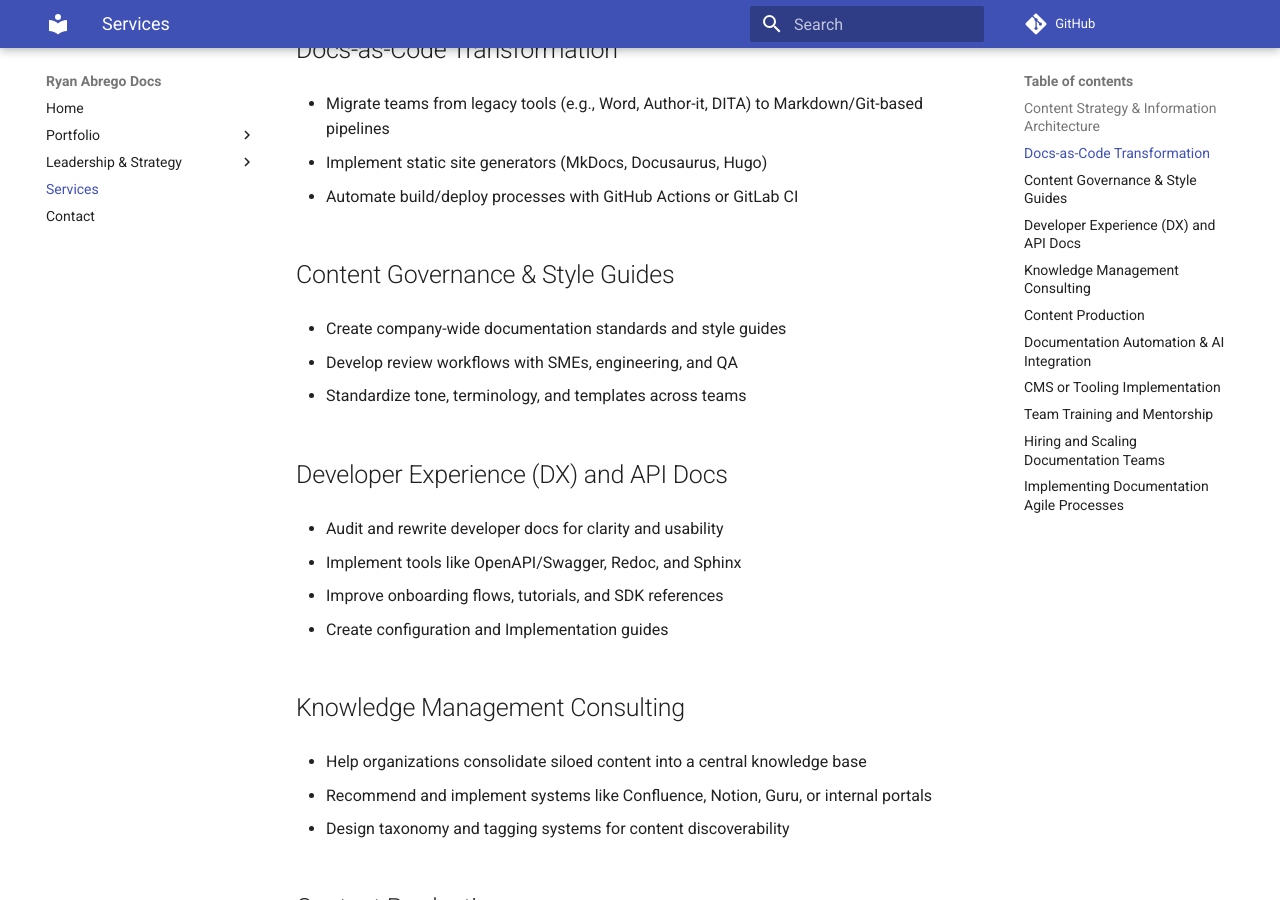
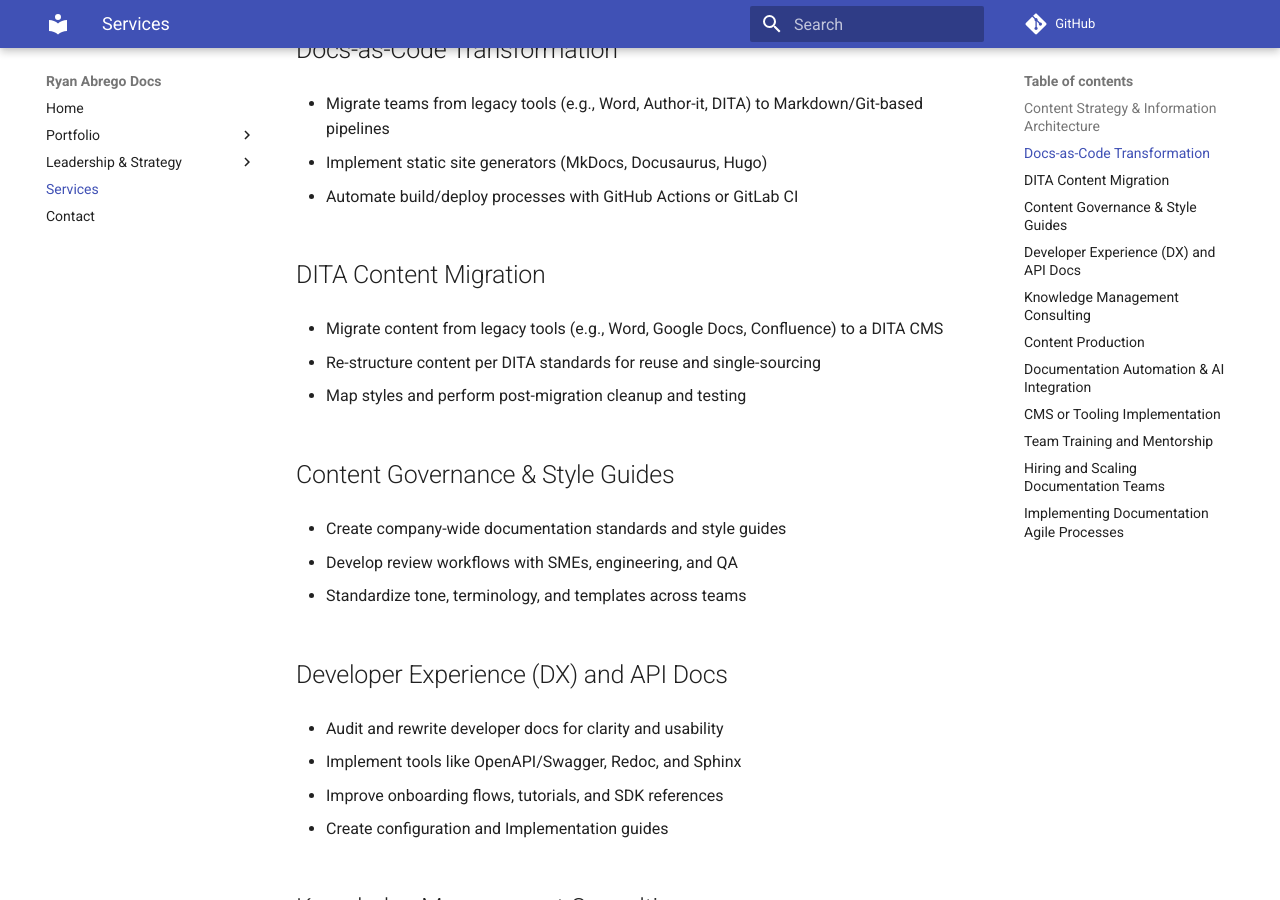
Before and after one commit to ryanabrego/MkDocs, an MkDocs documentation site: the page built from docs/services.md, in a window 1280 px wide and 900 px high, scrolled down 490 px. Built offline with MkDocs 1.6.1 and Material for MkDocs 9.7.7, drawn with Linux system fonts in a browser that asks for light colours; comment, search, counter and statistics services are not loaded.

Commit message:
Update services.md

```diff
--- a/docs/services.md
+++ b/docs/services.md
@@ -17,6 +17,14 @@ A wide range of consulting services are available to organizations that are scal
 * Implement static site generators (MkDocs, Docusaurus, Hugo)
 
 * Automate build/deploy processes with GitHub Actions or GitLab CI
+
+## DITA Content Migration
+
+* Migrate content from legacy tools (e.g., Word, Google Docs, Confluence) to a DITA CMS
+
+* Re-structure content per DITA standards for reuse and single-sourcing
+
+* Map styles and perform post-migration cleanup and testing
 
 ## Content Governance & Style Guides
 
```
